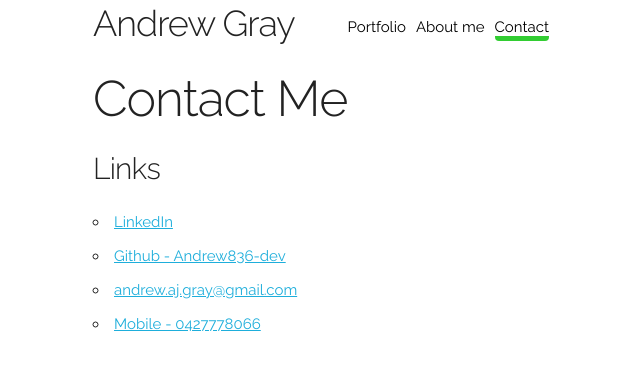
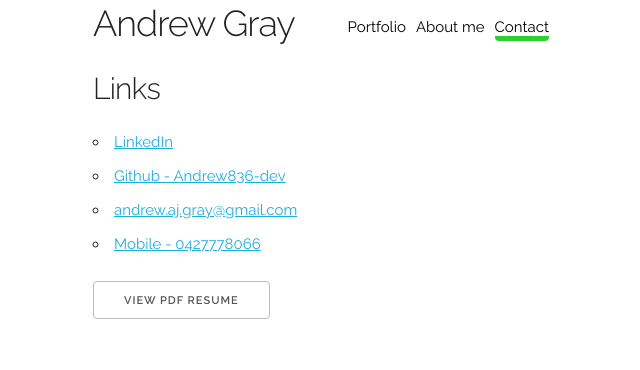
Before and after one commit to Andrew836-dev/Andrew836-dev.github.io, a React (Create React App) app: page /#contact in a window 1280 px wide. Shown: the top 370 px of the page, without its empty margins (67-707 px from the left). Built offline with nearby package versions, Linux system fonts and the light colour scheme.

Commit message:
finished styling pages

```diff
--- a/src/pages/About/index.js
+++ b/src/pages/About/index.js
@@ -6,7 +6,6 @@ function About(props) {
     <div className="twelve columns">
       <section className="" id="about">
         <div className="text-center">
-          <h1>About Me</h1>
           <div className="eight columns">
             <header>
               <h4>A tradesman with a fondness for problem solving and programming</h4>
--- a/src/pages/Contact/index.js
+++ b/src/pages/Contact/index.js
@@ -3,7 +3,6 @@ import React from "react";
 function Contact(props) {
   return (
     <div>
-      <h1>Contact Me</h1>
       <div className="row is-horizontal-align">
         <div className="card is-full-width portfolio-text">
           <header>
@@ -15,6 +14,8 @@ function Contact(props) {
             <li><a href="mailto:andrew.aj.gray@gmail.com">andrew.aj.gray@gmail.com</a></li>
             <li><a href="tel:+61427778066">Mobile - 0427778066</a></li>
           </ul>
+          <a className="button" href="./files/Andrew_Gray_Resume.pdf"
+            target="_blank">View PDF Resume</a>
         </div>
       </div>
     </div>
--- a/src/pages/Portfolio/index.js
+++ b/src/pages/Portfolio/index.js
@@ -31,7 +31,6 @@ function Portfolio(props) {
   }
 
   return <div>
-    <h1>Portfolio</h1>
     <p>Click the buttons to toggle filters</p>
     <FilterButtons
       handleSubmit={handleSubmit}
@@ -44,7 +43,7 @@ function Portfolio(props) {
           key={repo._id}
           repo={repo} />
       }) :
-      <div>Loading</div>
+      <div>Loading...</div>
     )}
   </div>;
 }
```
